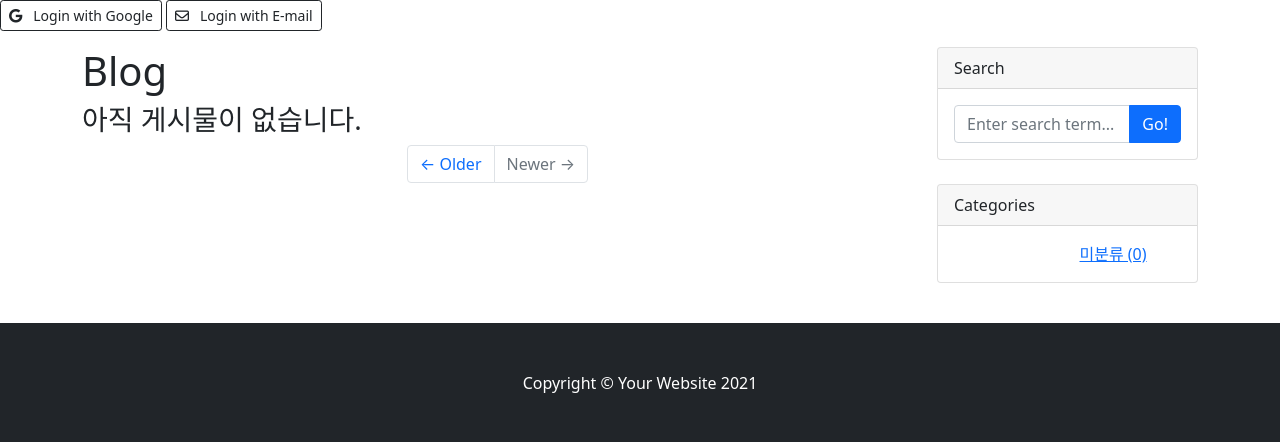
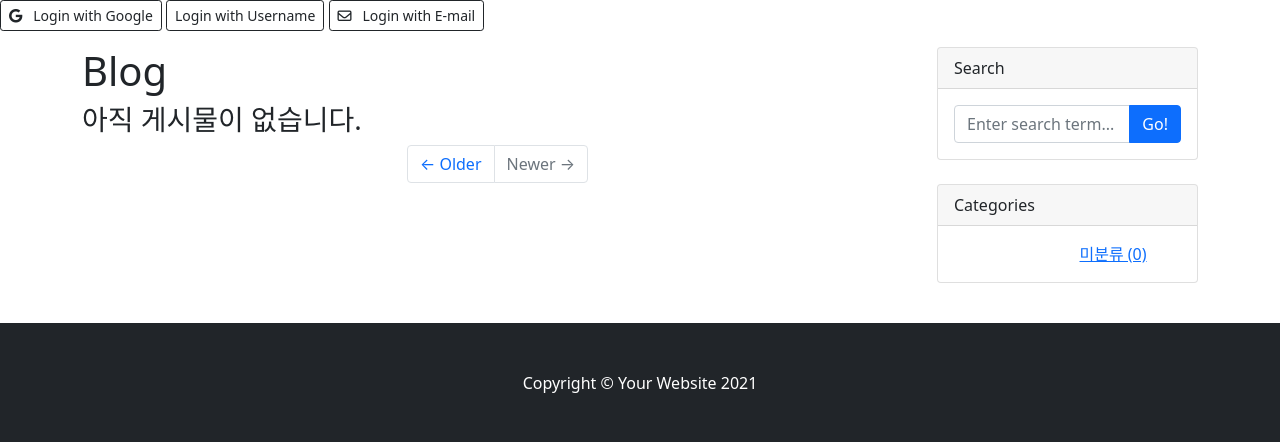
Before and after one commit to haremeat/DjangoBlog, a Django app: page /blog/ in a window 1280 px wide. Shown: the part 68-510 px from the top of the page. Run offline with Django 3.2, Linux system fonts and the light colour scheme; data that the repository does not hold is empty; some libraries are stand-ins or nearby versions.

Commit message:
login with username 추가

```diff
--- a/blog/templates/blog/navbar.html
+++ b/blog/templates/blog/navbar.html
@@ -34,6 +34,7 @@
 <div class="col-md-6">
     <a href="{% provider_login_url 'google' %}" role="button" class="btn btn-outline-dark btn-block btn-sm"><i
             class="fab fa-google"></i>&nbsp;&nbsp; Login with Google</a>
+    <a href="/accounts/login/" role="button" class="btn btn-outline-dark btn-block btn-sm">Login with Username</a>
     <button type="button" class="btn btn-outline-dark btn-block btn-sm"><i class="far fa-envelope"></i>&nbsp;&nbsp;
         Login with E-mail
     </button>
```
